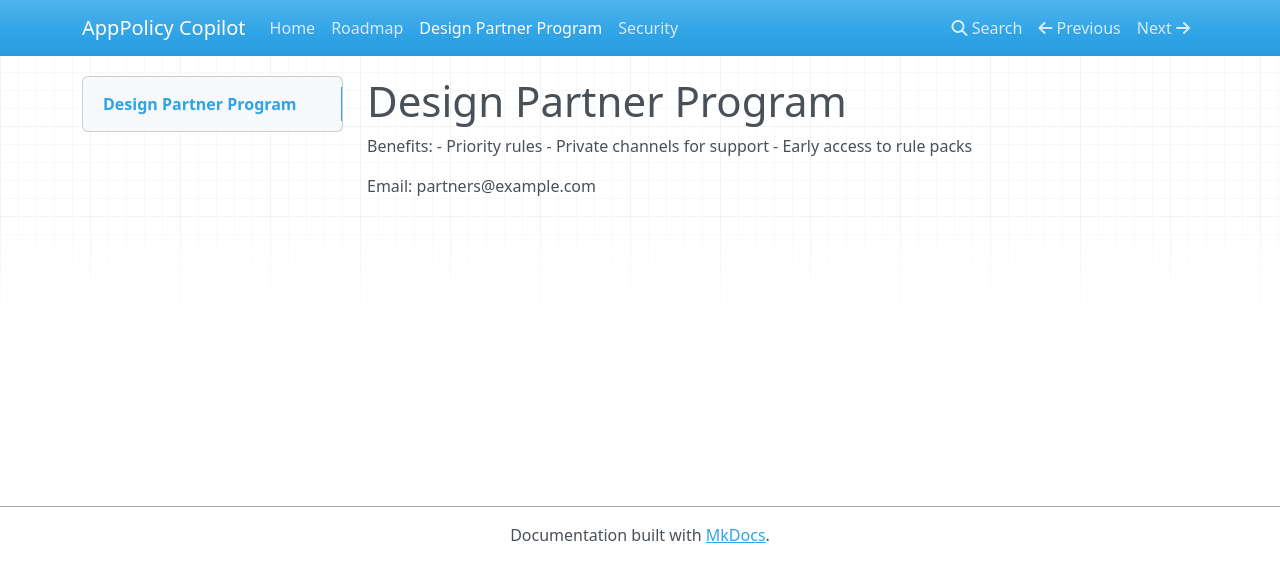
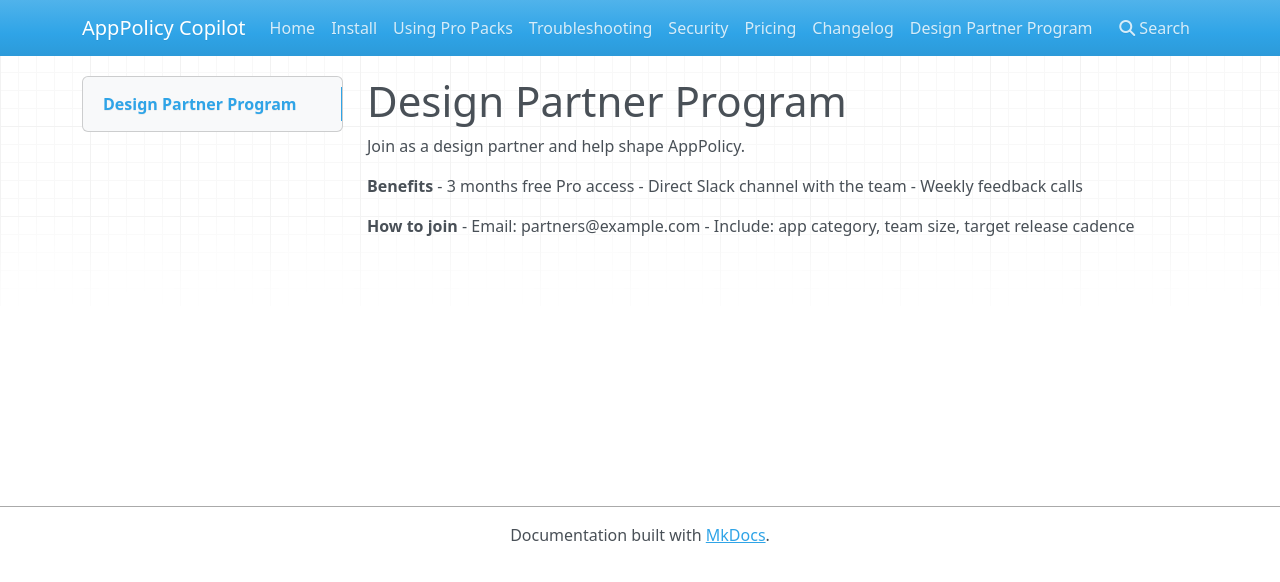
Before and after one commit to BlackboxLabsR/apppolicy-docs, an MkDocs documentation site: the page built from docs/design-partner-program.md, in a window 1280 px wide. Shown: the top 582 px of the page. Built offline with MkDocs 1.6.1, drawn with Linux system fonts in a browser that asks for light colours; nearby versions of some CDN libraries.

Commit message:
Update docs

```diff
--- a/docs/design-partner-program.md
+++ b/docs/design-partner-program.md
@@ -1,8 +1,12 @@
 # Design Partner Program
 
-Benefits:
-- Priority rules
-- Private channels for support
-- Early access to rule packs
+Join as a design partner and help shape AppPolicy.
 
-Email: partners@example.com
+**Benefits**
+- 3 months free Pro access
+- Direct Slack channel with the team
+- Weekly feedback calls
+
+**How to join**
+- Email: partners@example.com
+- Include: app category, team size, target release cadence
--- a/mkdocs.yml
+++ b/mkdocs.yml
@@ -1,8 +1,12 @@
 site_name: AppPolicy Copilot
 nav:
-  - Home: index.md
-  - Roadmap: roadmap.md
-  - Design Partner Program: design-partner-program.md
-  - Security: security.md
+  - Home: docs/index.md
+  - Install: docs/install.md
+  - Using Pro Packs: docs/using-pro-packs.md
+  - Troubleshooting: docs/troubleshooting.md
+  - Security: docs/security.md
+  - Pricing: docs/pricing.md
+  - Changelog: docs/changelog.md
+  - Design Partner Program: docs/design-partner-program.md
 theme:
   name: mkdocs
```
Also changed, not shown: docs/changelog.md (added, +10 -0 lines), docs/index.md (+4 -5 lines), docs/install.md (added, +35 -0 lines), docs/report-anatomy.md (added, +21 -0 lines), docs/security.md (+6 -4 lines), docs/troubleshooting.md (added, +11 -0 lines), docs/using-pro-packs.md (added, +26 -0 lines).
